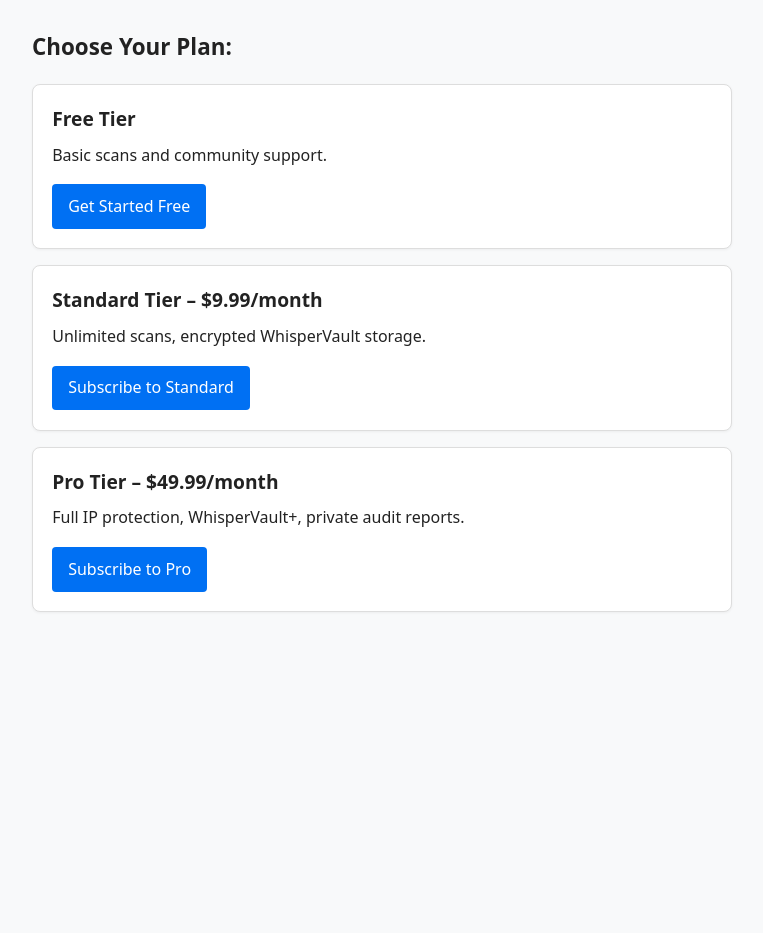
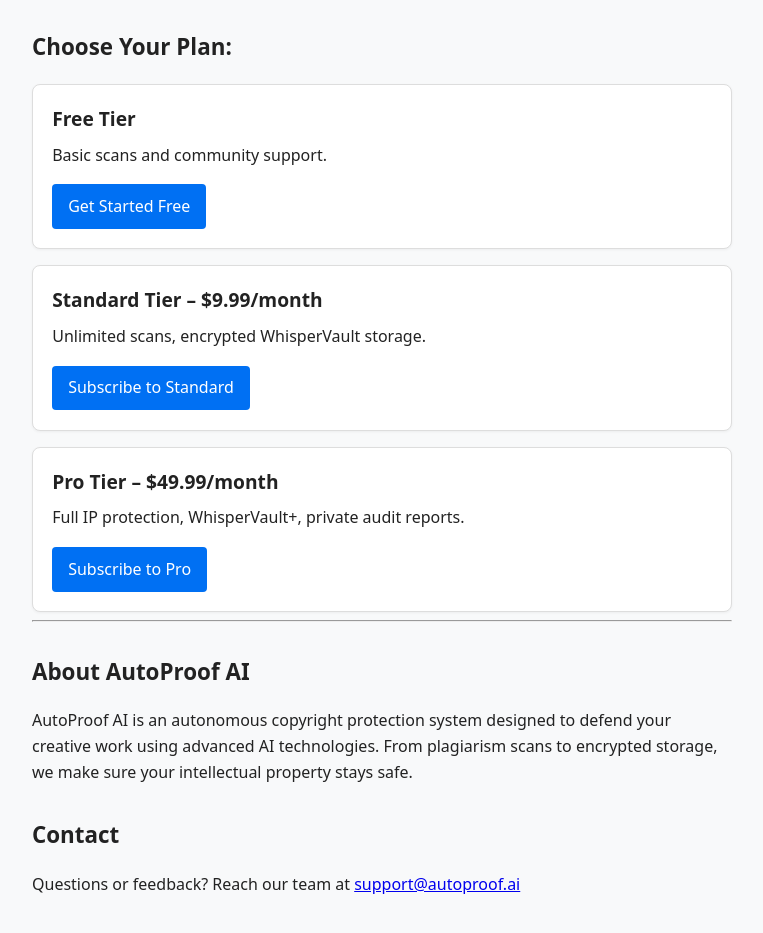
Before and after one commit to DylanWescott/autoproof-site, a plain HTML site: page index.html in a window 1280 px wide. Shown: the part 149-1082 px from the top of the page, without its empty margins (258-1021 px from the left). Before the commit the page ends 800 px from the top, so only its background shows below. Drawn offline with Linux system fonts and the light colour scheme.

Commit message:
Add About and Contact sections
Added basic About and Contact sections for AutoProof AI site

```diff
--- a/index.html
+++ b/index.html
@@ -83,5 +83,22 @@
     <p>Full IP protection, WhisperVault+, private audit reports.</p>
     <a href="https://vaultprompt.lemonsqueezy.com/buy/efe14527-3460-4ae4-a81a-33651345bbd9" class="btn">Subscribe to Pro</a>
   </div>
+<hr>
+
+<section>
+  <h2>About AutoProof AI</h2>
+  <p>
+    AutoProof AI is an autonomous copyright protection system designed to defend your creative work using advanced AI technologies.
+    From plagiarism scans to encrypted storage, we make sure your intellectual property stays safe.
+  </p>
+</section>
+
+<section>
+  <h2>Contact</h2>
+  <p>
+    Questions or feedback? Reach our team at
+    <a href="mailto:support@autoproof.ai">support@autoproof.ai</a>
+  </p>
+</section>
 </body>
 </html>
```
